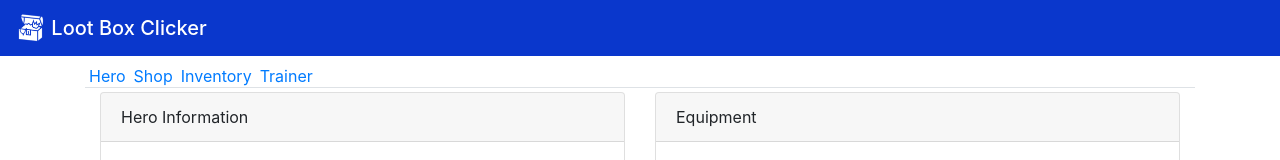
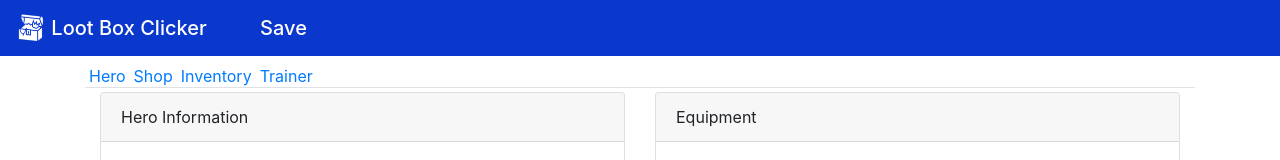
Before and after one commit to sitnaltax/loot-box-clicker, an Angular app: page /hero in a window 1280 px wide. Shown: the top 160 px of the page. Built offline with nearby package versions, Linux system fonts and the light colour scheme.

Commit message:
Save auto-adventuring status

```diff
--- a/src/app/app.component.css
+++ b/src/app/app.component.css
@@ -2,3 +2,8 @@
     background-color: rgb(10, 55, 204);
     color: white;
 }
+
+.header-text {
+    color: white;
+    cursor: pointer;
+}
--- a/src/app/app.component.html
+++ b/src/app/app.component.html
@@ -1,6 +1,9 @@
 <nav class="navbar main-nav mb-2">
     <span class="navbar-brand mb-0 h1">
-        <img src="/assets/open-treasure-chest.png" width="30" height="30" class="d-inline-block align-top" alt=""> Loot Box Clicker</span>
+        <img src="/assets/open-treasure-chest.png" width="30" height="30" class="d-inline-block align-top" alt=""/>
+        Loot Box Clicker
+        <a class="header-text ml-5">Save</a><!--<span class="nav-item ml-5">Save</span>-->
+    </span>
 </nav>
 <div class='container'>
     <ul class='nav nav-tabs mb-1'>
--- a/src/app/hero/hero.service.ts
+++ b/src/app/hero/hero.service.ts
@@ -23,6 +23,10 @@ export class HeroService {
             this._storageService.store("hero", this.hero);
         });
 
+        if (this.hero.isAutoAdventuring) {
+            this.beginAutoAdventure();
+        }
+
         this.recalculatePower();
     }
 
@@ -41,17 +45,21 @@ export class HeroService {
     toggleAutoAdventure() {
         this.hero.isAutoAdventuring = !this.hero.isAutoAdventuring;
         if (this.hero.isAutoAdventuring) {
-            window.clearInterval(this.intervalId);
-            this.intervalId = window.setInterval(() => {
-                this.adventure();
-            }
-                , 1000);
+            this.beginAutoAdventure();
         }
         else {
             window.clearInterval(this.intervalId);
         }
     }
 
+    beginAutoAdventure() {
+        window.clearInterval(this.intervalId);
+        this.intervalId = window.setInterval(() => {
+            this.adventure();
+        }
+            , 1000);
+    }
+
     adventure() {
         this._cashService.adventure(this.hero);
     }
```
